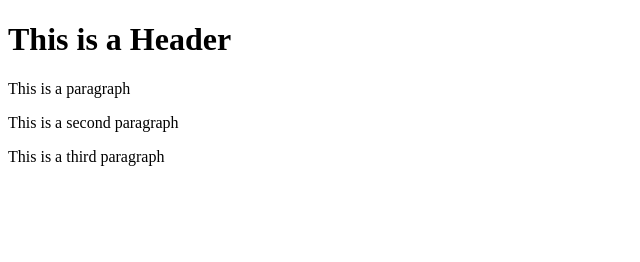
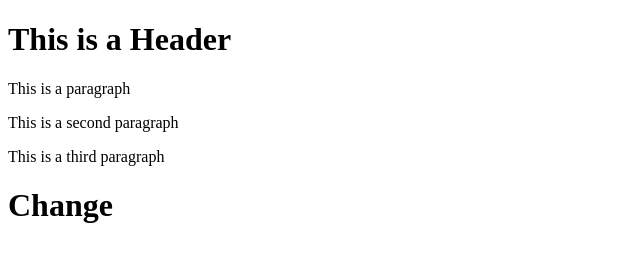
Before and after one commit to ZichenWang03/git-test, a website: page index.html in a window 1280 px wide. Shown: the whole page, without its empty margins (0-640 px from the left). Drawn offline with Linux system fonts and the light colour scheme.

Commit message:
fifth commit

```diff
--- a/index.html
+++ b/index.html
@@ -6,5 +6,6 @@
         <p>This is a paragraph</p>
         <p>This is a second paragraph</p>
         <p>This is a third paragraph</p>
+        <h1>Change</h1>
     </body>
 </html>
```
Also changed, not shown: package.json (added, +24 -0 lines), 2 other files.
